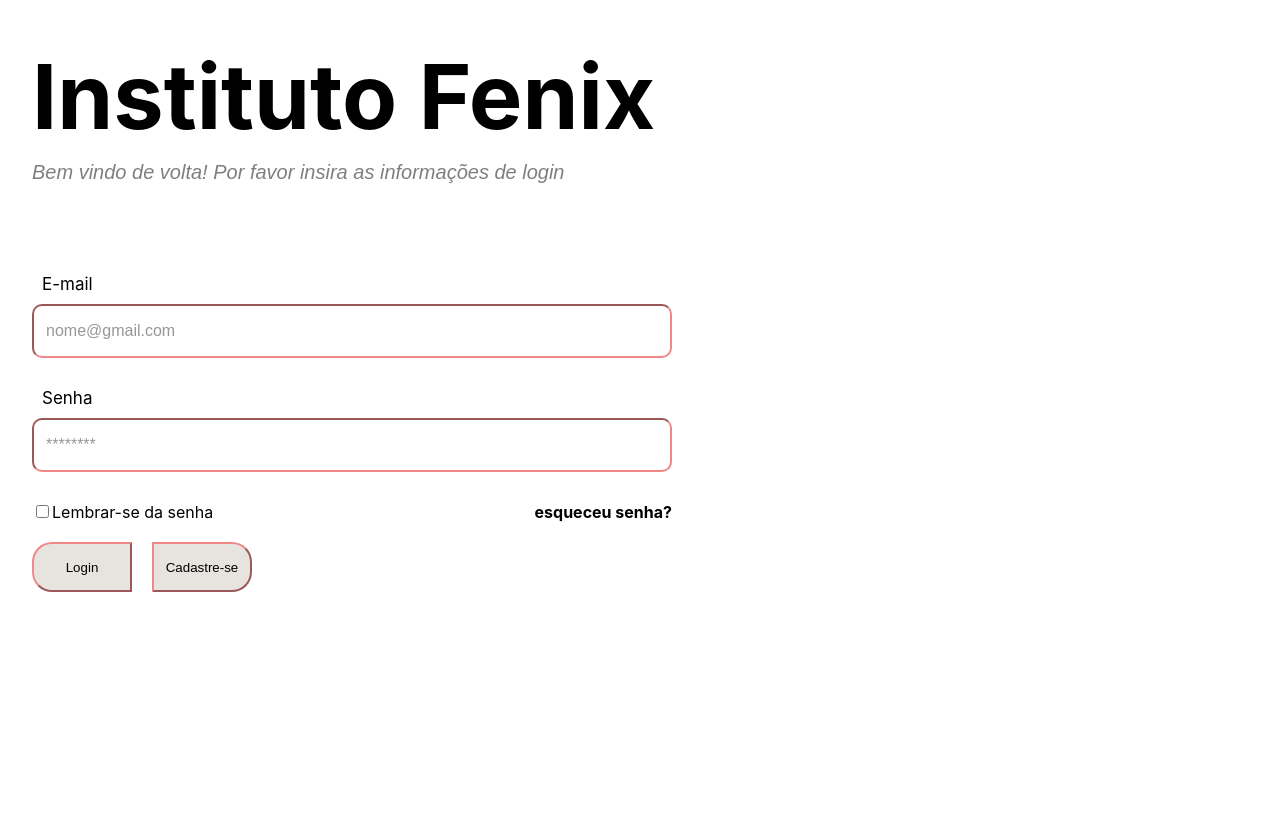
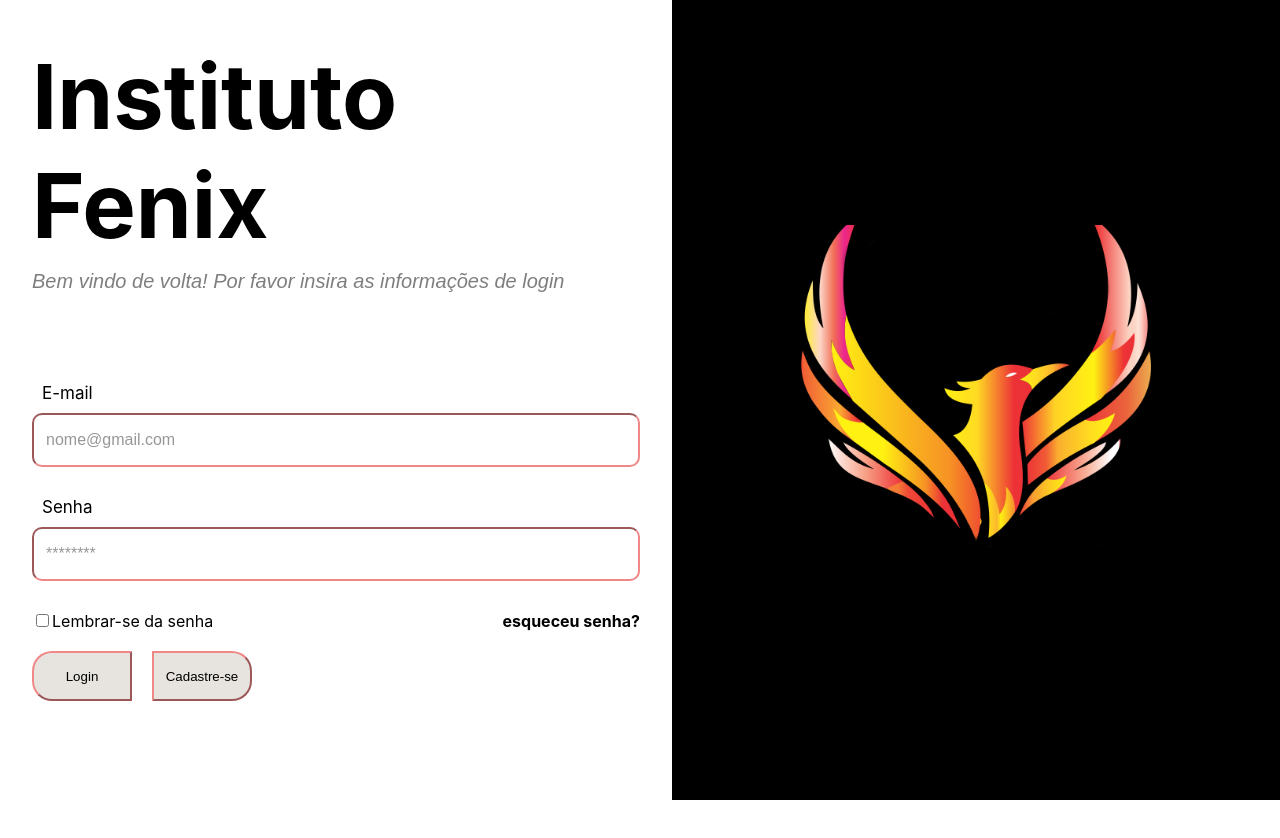
Before and after one commit to ghts2110/Fenix, a React (Create React App) app in the folder web/: page / in a window 1280 px wide. Shown: the top 838 px of the page. Before the commit the page ends 800 px from the top, so only its background shows below. Built offline with nearby package versions, Linux system fonts and the light colour scheme.

Commit message:
tela login adicional do banner

```diff
--- a/web/src/App.js
+++ b/web/src/App.js
@@ -1,9 +1,9 @@
-import Forms from "./components/Forms";
-
-
+import TelaLogin from "./components/TelaLogin";
 function App() {
   return (
-    <Forms></Forms>
+    <>
+      <TelaLogin></TelaLogin>
+    </>
 
   );
 }
--- /dev/null
+++ b/web/src/components/Banner/Banner.module.css
@@ -0,0 +1,18 @@
+/* src/components/Banner/Banner.module.css */
+.background {
+    top :0;
+    width: 100%;
+    overflow: hidden;
+    display: flex;
+    justify-content: center;
+    align-items: center;
+    background-color: black;
+}
+
+.banner {
+    width: 350px;
+    height: 350px;
+    background-repeat: no-repeat;
+    background-size: cover;
+    background-position: center;
+}
--- /dev/null
+++ b/web/src/components/Banner/index.js
@@ -0,0 +1,18 @@
+import styles from "./Banner.module.css";
+function Banner({imagem}){
+    return(
+        <section className ={styles.background}>
+             <div
+                className={styles.banner}
+                style={{backgroundImage : `url('/imagems/${imagem}.png')`}}
+            >
+            </div >
+
+        </section>
+    );
+
+}
+
+
+
+export default Banner;
--- a/web/src/components/Forms/Forms.module.css
+++ b/web/src/components/Forms/Forms.module.css
@@ -2,9 +2,10 @@
     display: flex;
     flex-direction: column;
     padding: 2rem;
-    width: 50%;
+    width: 100%;
     height: 100%;
     background-color: rgb(255, 255, 255);
+    margin-bottom: 0;
 
 }
 .forms h1{
--- /dev/null
+++ b/web/src/components/TelaLogin/TelaLogin.module.css
@@ -0,0 +1,22 @@
+/* src/components/TelaLogin/TelaLogin.module.css */
+.telalogin {
+  display: flex;
+  width: 100vw; /* Garante que o contêiner ocupa a largura total da viewport */
+  height: 100vh; /* Garante que o contêiner ocupa a altura total da viewport */
+}
+
+.telalogin .item1 {
+  flex: 1;
+  background-color: rgb(255, 255, 255);
+  display: flex;
+  flex-direction: column;
+  padding: 2rem;
+}
+
+.telalogin .item2 {
+  flex: 1;
+  background-color: black;
+  background-repeat: no-repeat;
+  background-size: cover;
+  background-position: center;
+}
--- /dev/null
+++ b/web/src/components/TelaLogin/index.js
@@ -0,0 +1,14 @@
+import Forms from '../Forms'; // Caminho relativo correto para Forms
+import Banner from '../Banner'; // Caminho relativo correto para Banner
+import styles from './TelaLogin.module.css';
+
+function TelaLogin() {
+    return (
+        <main className={styles.telalogin}>
+            <Forms className={styles.item2} />
+            <Banner className={styles.item1} imagem="fenix-logo" />
+        </main>
+    );
+}
+
+export default TelaLogin;
```
Also changed, not shown: web/src/app.css (added, +17 -0 lines), web/public/imagems/fenix-logo.png (added).
